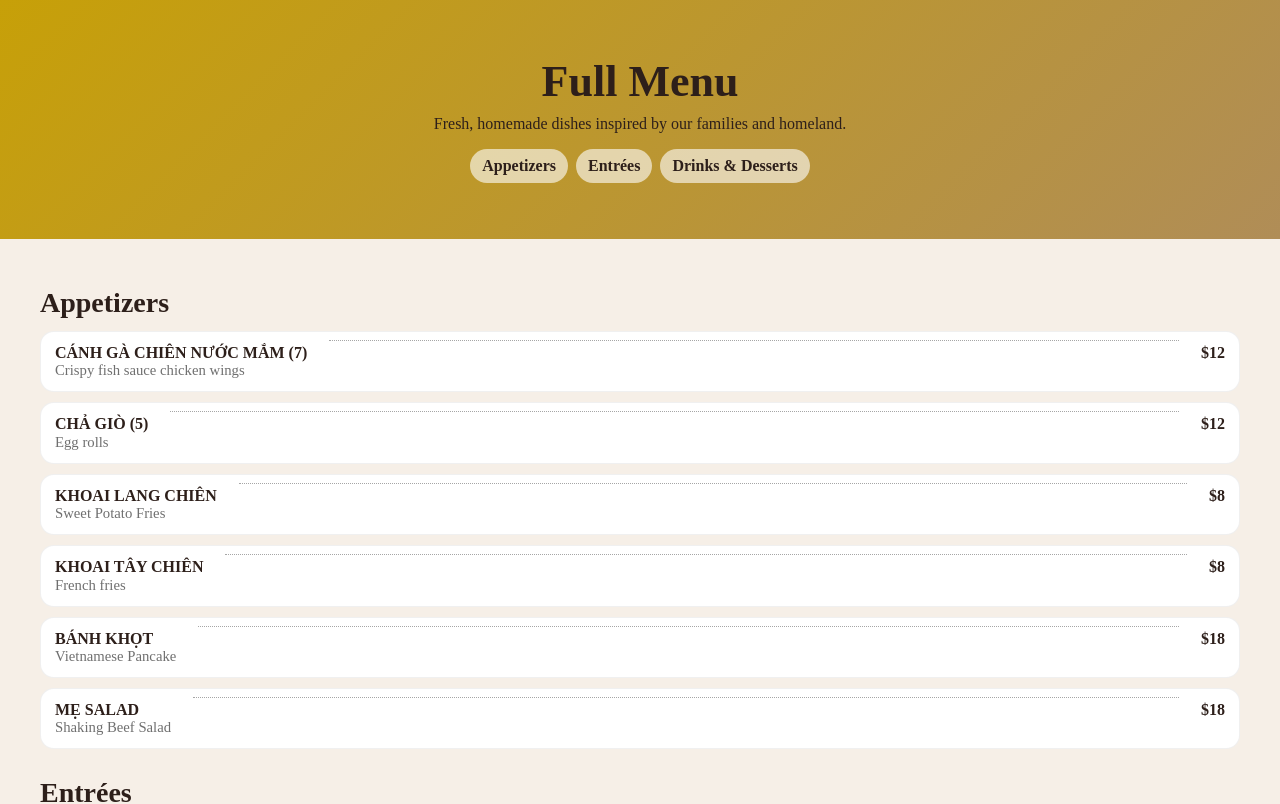
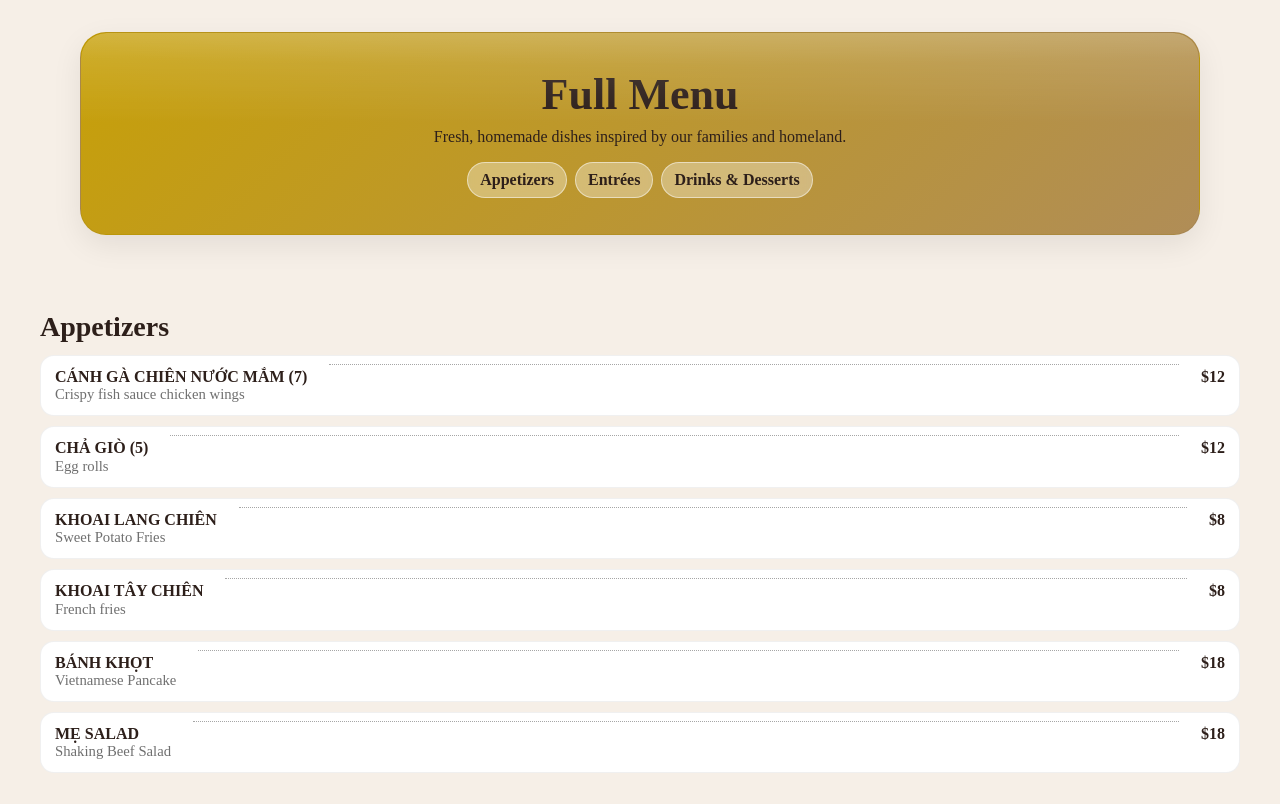
Before and after one commit to StevenH01/me-kitchen, a React (Create React App) app: page /menu in a window 1280 px wide. Shown: the top 804 px of the page. Built offline with nearby package versions, Linux system fonts and the light colour scheme.

Commit message:
changed the header styling in menu

```diff
--- a/src/App.css
+++ b/src/App.css
@@ -181,62 +181,155 @@ img, svg, video, canvas { display: block; max-width: 100%; }
 .copy{ text-align:center; color:#777; font-size:.8rem; }
 @media(min-width:640px){ .copy{ text-align:right; } }
 
-/* Menu page */
 .menu-page{ background:var(--cream); color:var(--text); }
 
+/* Make space around the hero and remove the full-width gold bg */
 .menu-hero{
+  background: transparent;
+  padding: 32px 0 28px;
+}
+
+/* Gold card that looks like a big rounded button */
+.menu-hero-inner{
+  position: relative;
+  isolation: isolate;                 /* ensure the overlay blends correctly */
   background: linear-gradient(135deg, var(--gold), var(--bronze));
   color: var(--brown);
-  padding: 56px 0;
+  text-align: center;
+  backdrop-filter: saturate(1.05);    /* subtle richness */
+
+  border-radius: 22px;
+  padding: 28px 28px;
+  margin: 0 4px;
+
+  box-shadow: 0 10px 30px rgba(0,0,0,.08);
+  border: 1px solid rgba(0,0,0,.06);
+  overflow: hidden;                   /* clips the glass overlay to the radius */
 }
-.menu-hero-inner{ text-align:center; }
-.menu-hero h1{ font-size:clamp(28px,5vw,44px); margin:0 0 8px; }
-.menu-hero p{ margin:0 auto 16px; max-width:680px; }
 
+/* Glass sheen overlay (top highlight + soft radial glow) */
+.menu-hero-inner::after{
+  content: "";
+  position: absolute;
+  inset: 0;
+  border-radius: inherit;
+  pointer-events: none;
+
+  /* subtle glassy highlight */
+  background:
+    radial-gradient(200% 60% at 50% -20%, rgba(255,255,255,.22), transparent 60%),
+    linear-gradient(to bottom, rgba(255,255,255,.16), transparent 45%);
+  mix-blend-mode: screen;             /* gives that glassy sheen */
+}
+
+.menu-hero h1{
+  font-size: clamp(28px, 5vw, 44px);
+  margin: 0 0 8px;
+}
+.menu-hero p{
+  margin: 0 auto 16px;
+  max-width: 680px;
+}
+
+/* Chip-like tabs with a frosted glass look */
 .menu-tabs{
-  display:flex; flex-wrap:wrap; gap:8px; justify-content:center;
+  display: flex;
+  flex-wrap: wrap;
+  gap: 8px;
+  justify-content: center;
+  margin-top: 12px;
 }
 .menu-tab{
-  display:inline-flex; align-items:center; gap:8px;
-  padding:8px 12px; border-radius:999px;
-  background: rgba(255,255,255,.6);
-  color: var(--brown); text-decoration:none; font-weight:600;
+  display: inline-flex;
+  align-items: center;
+  gap: 8px;
+  padding: 8px 12px;
+  border-radius: 999px;
+
+  background: rgba(255,255,255,.35);
+  color: var(--brown);
+  text-decoration: none;
+  font-weight: 600;
+
+  border: 1px solid rgba(255,255,255,.5);
+  backdrop-filter: blur(6px) saturate(1.05);
+  transition: background .2s ease, transform .15s ease;
 }
-.menu-tab:hover{ background:#fff; }
+.menu-tab:hover{
+  background: rgba(255,255,255,.55);
+  transform: translateY(-1px);
+}
 
-.menu-sections{ padding:40px 0; }
-.menu-section{ margin-bottom:28px; }
+/* Sections & items (unchanged except spacing tuned slightly) */
+.menu-sections{ padding: 40px 0; }
+.menu-section{ margin-bottom: 28px; }
 .menu-section-title{
   font-size: clamp(20px, 3vw, 28px);
   color: var(--brown);
   margin: 8px 0 12px;
 }
 
-.menu-list{ list-style:none; margin:0; padding:0; display:grid; gap:10px; }
-.menu-item{ background:#fff; border:1px solid rgba(0,0,0,.06); border-radius:14px; padding:12px 14px; }
-
+.menu-list{
+  list-style: none;
+  margin: 0;
+  padding: 0;
+  display: grid;
+  gap: 10px;
+}
+.menu-item{
+  background: #fff;
+  border: 1px solid rgba(0,0,0,.06);
+  border-radius: 14px;
+  padding: 12px 14px;
+}
 .menu-item-line{
-  display:flex; align-items:flex-start; gap:12px;
+  display: flex;
+  align-items: flex-start;
+  gap: 12px;
 }
 .menu-item-name{
-  display:flex; flex-direction:column; min-width:0;
+  display: flex;
+  flex-direction: column;
+  min-width: 0;
 }
-.menu-item-name .vn{ color:var(--brown); line-height:1.15; }
-.menu-item-name .en{ color:#6f6f6f; font-size:.92rem; }
-.price{ color:var(--brown); font-weight:700; white-space:nowrap; }
+.menu-item-name .vn{ color: var(--brown); line-height: 1.15; }
+.menu-item-name .en{ color: #6f6f6f; font-size: .92rem; }
+.price{ color: var(--brown); font-weight: 700; white-space: nowrap; }
 
-/* Dotted leader between name and price */
+/* Dotted leader */
 .dots{
-  flex:1 1 auto; border-bottom:1px dotted rgba(0,0,0,.35);
-  margin: 0 10px; transform: translateY(-4px);
+  flex: 1 1 auto;
+  border-bottom: 1px dotted rgba(0,0,0,.35);
+  margin: 0 10px;
+  transform: translateY(-4px);
 }
 
-/* Notes & back link */
+/* Notes */
 .menu-notes{ padding: 12px 0 48px; }
 .menu-notes .note{
-  font-size:.9rem; color:#6f6f6f; text-align:center; max-width:820px; margin: 0 auto 12px;
+  font-size: .9rem;
+  color: #6f6f6f;
+  text-align: center;
+  max-width: 820px;
+  margin: 0 auto 12px;
 }
-.menu-links{ display:flex; justify-content:center; gap:12px; }
+.menu-links{ display: flex; justify-content: center; gap: 12px; }
+
+/* Responsive tweaks */
+@media (max-width: 639px){
+  .menu-hero-inner{
+    border-radius: 18px;
+    padding: 22px 18px;
+    margin: 0 12px;
+  }
+}
+@media (min-width: 1024px){
+  .menu-hero-inner{
+    border-radius: 26px;
+    padding: 36px 40px;
+    margin: 0 24px;
+  }
+}
 
 /* Category title with icon */
 .menu-cat{
--- a/src/pages/Menu.jsx
+++ b/src/pages/Menu.jsx
@@ -111,7 +111,8 @@ export default function Menu() {
   return (
     <main className="menu-page">
       <section className="menu-hero">
-        <div className="container menu-hero-inner">
+        <div className="container">
+          <div className="menu-hero-inner">
             <h1>Full Menu</h1>
             <p>Fresh, homemade dishes inspired by our families and homeland.</p>
             <div className="menu-tabs">
@@ -120,6 +121,7 @@ export default function Menu() {
                   {sec.title}
                 </a>
               ))}
+            </div>
           </div>
         </div>
       </section>
```
Lines whose indentation alone changed are shown as unchanged.
